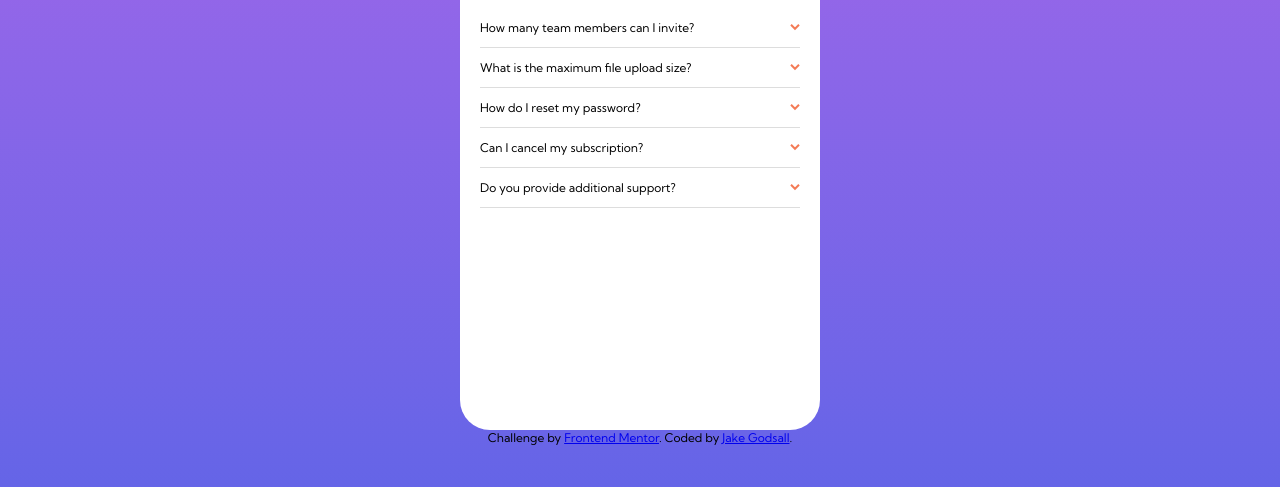
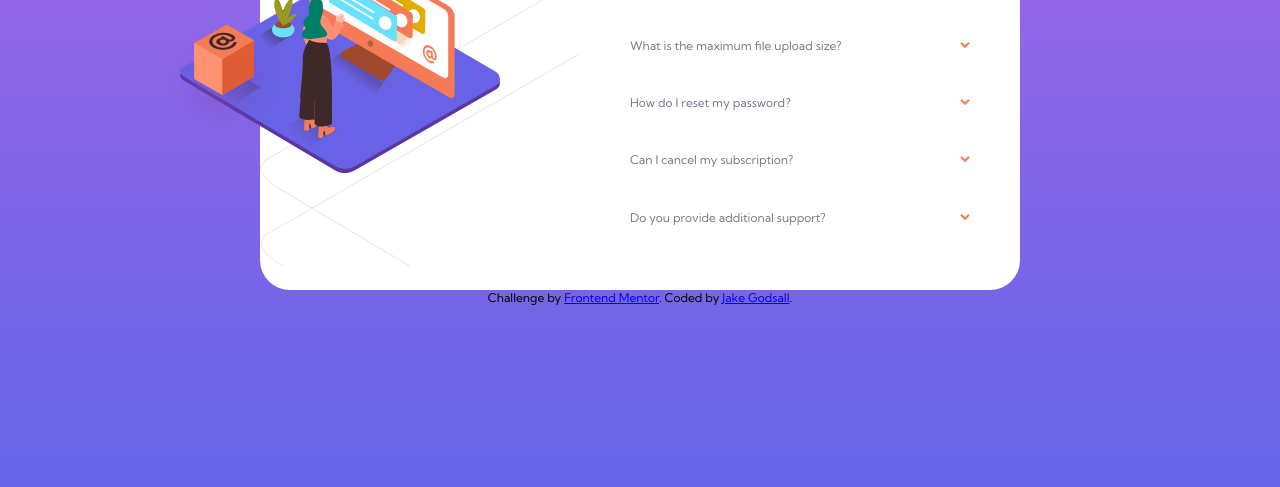
Before and after one commit to jakegodsall/fm-faq-accordion-card, a plain HTML site: page src/index.html in a window 1280 px wide. Shown: the part 313-800 px from the top of the page. Drawn offline with Linux system fonts and the light colour scheme.

Commit message:
added SMACSS

```diff
--- a/index.html
+++ b/src/index.html
@@ -11,7 +11,7 @@
   <title>Frontend Mentor | FAQ Accordion Card</title>
 
   <!-- Custom Styles -->
-  <link rel="stylesheet" href="styles.css">
+  <link rel="stylesheet" href="../dist/main.css">
   <!-- Fonts -->
   <link rel="preconnect" href="https://fonts.googleapis.com">
   <link rel="preconnect" href="https://fonts.gstatic.com" crossorigin>
@@ -22,6 +22,8 @@
 
   <div class="container">
     <div class="container__image">
+      <img class="box-image" src="images/illustration-box-desktop.svg" alt="Image of a box">
+      <img class="main-image" src="images/illustration-woman-online-desktop.svg" alt="">
     </div>
     <div class="container__accordion">
       <h1 class="accordion__title">FAQ</h1>
@@ -85,7 +87,7 @@
     Challenge by <a href="https://www.frontendmentor.io?ref=challenge" target="_blank">Frontend Mentor</a>.
     Coded by <a href="https://github.com/jakegodsall">Jake Godsall</a>.
   </div>
-  <script src="script.js"></script>
+  <script src="js/script.js"></script>
 </body>
 
 </html>
--- /dev/null
+++ b/src/sass/base/_colors.scss
@@ -0,0 +1,6 @@
+:root {
+    --background-color-purple: hsl(273, 75%, 66%);
+    --background-color-blue: hsl(240, 73%, 65%);
+    --very-dark-blue: hsl(237, 75%, 33%);
+    --dark-blue: hsl(240, 6%, 50%);
+}
--- /dev/null
+++ b/src/sass/base/_index.scss
@@ -0,0 +1,3 @@
+@forward 'typography';
+@forward 'colors';
+@forward 'resets';
--- /dev/null
+++ b/src/sass/base/_resets.scss
@@ -0,0 +1,20 @@
+html {
+    box-sizing: border-box;
+    font-size: 100%;
+    font-family: 'Kumbh Sans', sans-serif;
+}
+
+*,
+*::before,
+*::after {
+    box-sizing: inherit;
+}
+
+body {
+    margin: 0;
+    padding: 0;
+    background: linear-gradient(var(--background-color-purple), var(--background-color-blue));
+    background-repeat: no-repeat;
+    width: 100vw;
+    height: 100vh;
+}
--- /dev/null
+++ b/src/sass/base/_typography.scss
@@ -0,0 +1,12 @@
+:root {
+    font-size: 12px;
+}
+
+h1 {
+    font-weight: 700;
+
+}
+
+p {
+    color: var(--dark-blue);
+}
--- /dev/null
+++ b/src/sass/main.scss
@@ -0,0 +1,2 @@
+@forward 'base';
+@forward 'module';
--- /dev/null
+++ b/src/sass/module/_accordion.scss
@@ -0,0 +1,75 @@
+body {
+    display: flex;
+    flex-direction: column;
+    align-items: center;
+    justify-content: center;
+}
+
+.container {
+    margin-inline: 100px;
+    display: grid;
+    grid-template-columns: 1fr 2fr;
+    grid-template-rows: auto;
+    align-items: center;
+    height: 420px;
+    width: 760px;
+
+    background-color: #ffffff;
+    border-radius: 30px;
+    padding: 0;
+
+    &__image {
+        background-image: url('../../images/bg-pattern-desktop.svg');
+
+        .box-image {
+            width: 40%;
+            position: relative;
+            right: 100px;
+            top: 130px;
+            z-index: 1;
+        }
+
+        .main-image {
+            width: 320px;
+            position: relative;
+            right: 80px;
+            top: -90px;
+            overflow: hidden;
+        }
+    }
+
+    &__accordion {
+        display: flex;
+        flex-direction: column;
+
+        justify-content: center;
+        margin: 20px 50px;
+        height: 80%;
+
+
+        .accordion__title {
+            align-self: flex-start;
+            margin-top: 0;
+        }
+
+        .accordion__questions {
+            display: flex;
+            flex-direction: column;
+            justify-content: space-between;
+            height: 80%;
+        }
+    }
+}
+
+.question-answer {
+    &__question {
+
+        display: flex;
+        align-items: center;
+        justify-content: space-between;
+    }
+
+    &__answer {
+        display: none;
+    }
+}
--- /dev/null
+++ b/src/sass/module/_index.scss
@@ -0,0 +1 @@
+@forward 'accordion';
```
Also changed, not shown: dist/main.css (added), dist/styles.css (added), src/images/bg-pattern-desktop.svg (renamed from images/bg-pattern-desktop.svg), src/images/bg-pattern-mobile.svg (renamed from images/bg-pattern-mobile.svg), src/images/favicon-32x32.png (renamed from images/favicon-32x32.png), src/images/icon-arrow-down.svg (renamed from images/icon-arrow-down.svg), src/images/illustration-box-desktop.svg (renamed from images/illustration-box-desktop.svg), src/images/illustration-woman-online-desktop.svg (renamed from images/illustration-woman-online-desktop.svg), src/images/illustration-woman-online-mobile.svg (renamed from images/illustration-woman-online-mobile.svg), src/js/script.js (renamed from script.js), 2 other files.
